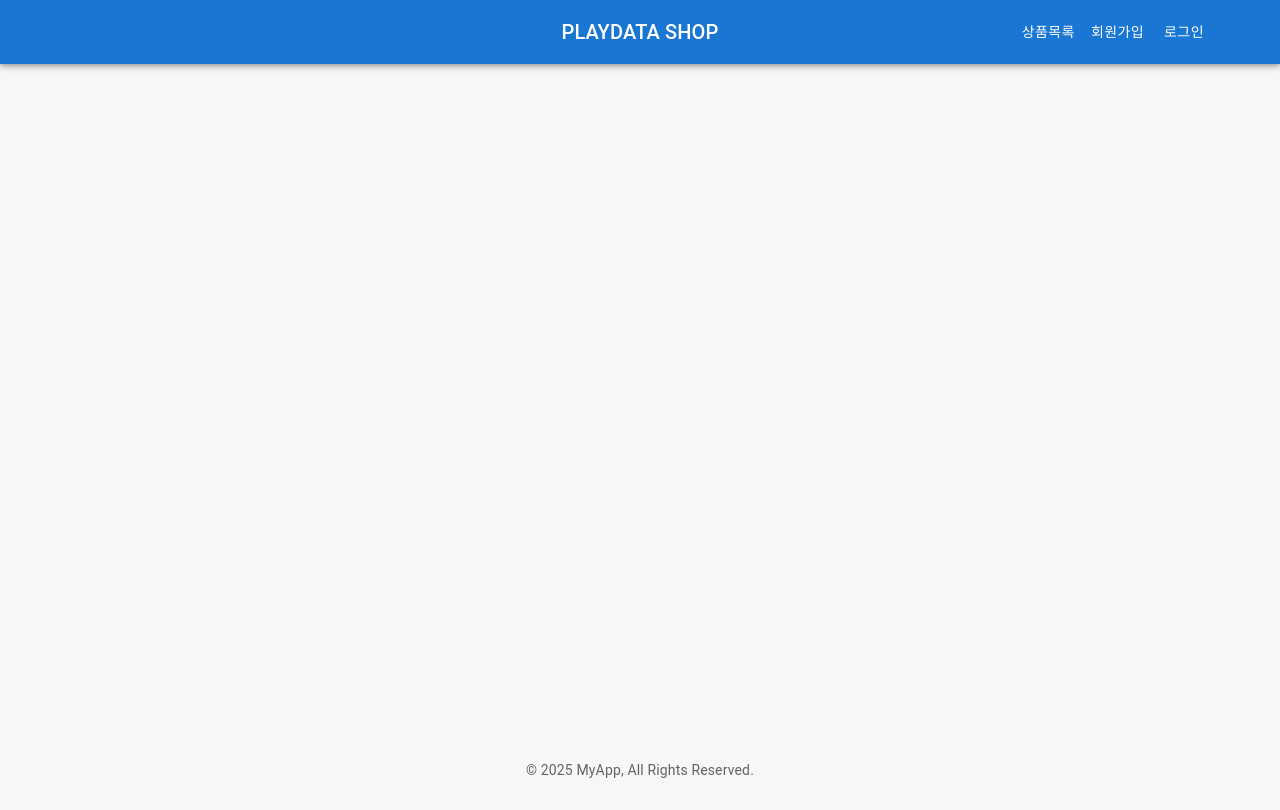
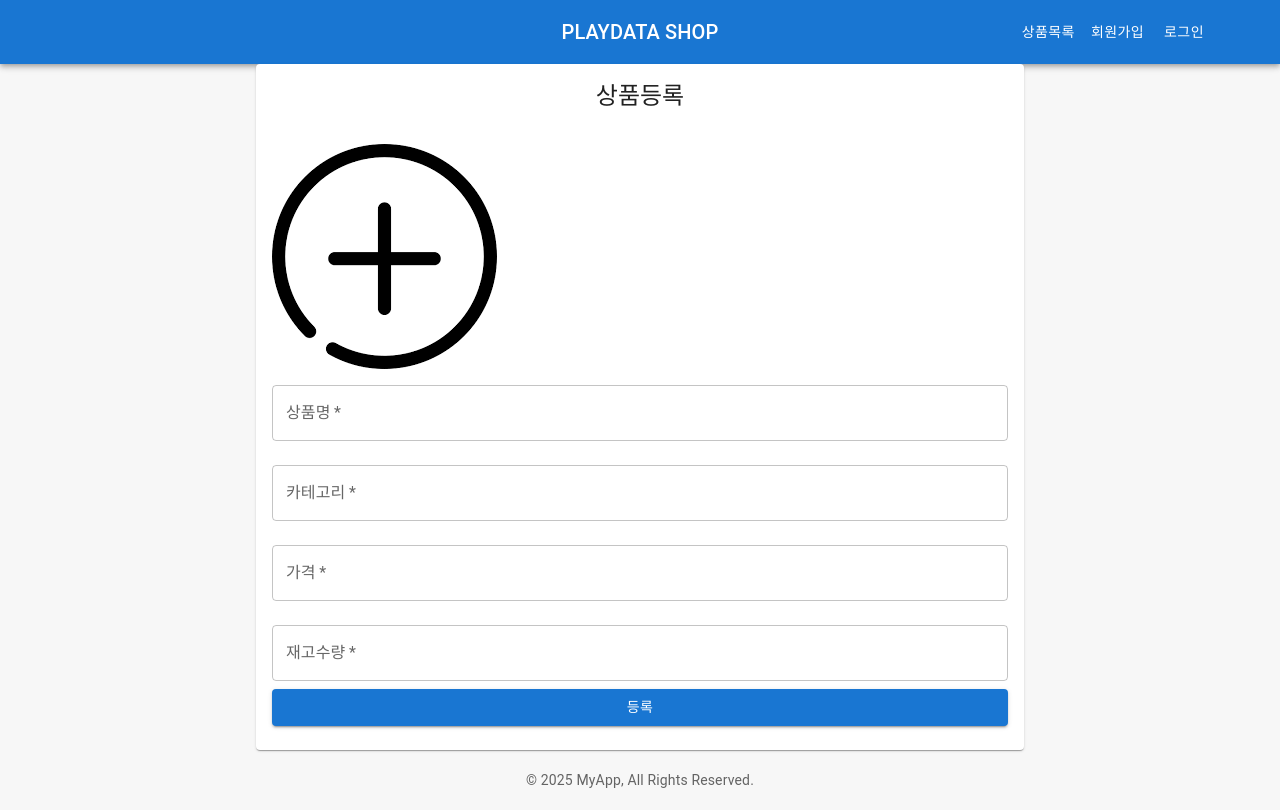
Before and after one commit to EunHyeokLee123/orderservice_front, a React (Vite) app in the folder orderservice_front/: page /product/manage in a window 1280 px wide. Built offline with nearby package versions, Linux system fonts and the light colour scheme.

Commit message:
제품 관리 기능 구현

```diff
--- a/orderservice_front/src/App.jsx
+++ b/orderservice_front/src/App.jsx
@@ -11,6 +11,7 @@ import ProductList from './components/ProductList';
 import { CartContextProvider } from './context/CartContext';
 import OrderPage from './components/OrderPage';
 import MyPage from './components/MyPage';
+import ProductCreate from './components/ProductCreate';
 
 const App = () => {
   return (
@@ -26,6 +27,7 @@ const App = () => {
               <Route path='/product/list' element={<ProductList />} />
               <Route path='/order/cart' element={<OrderPage />} />
               <Route path='/mypage' element={<MyPage />} />
+              <Route path='/product/manage' element={<ProductCreate />} />
             </Routes>
           </div>
           <Footer />
--- a/orderservice_front/src/components/LoginPage.jsx
+++ b/orderservice_front/src/components/LoginPage.jsx
@@ -12,6 +12,7 @@ import { useNavigate } from 'react-router-dom';
 import AuthContext from '../context/UserContext';
 import { jwtDecode } from 'jwt-decode';
 import axios from 'axios';
+import { API_BASE_URL, USER } from '../configs/host-config';
 
 const LoginPage = () => {
   const [email, setEmail] = useState('');
@@ -52,10 +53,7 @@ const LoginPage = () => {
     }
       */
     try {
-      const res = await axios.post(
-        'http://localhost:8181/user/doLogin',
-        loginData,
-      ); // 로그인은 토큰을 안보내도 되서 headers를 비워도 됨
+      const res = await axios.post(`${API_BASE_URL}${USER}/doLogin`, loginData); // 로그인은 토큰을 안보내도 되서 headers를 비워도 됨
 
       alert('로그인 성공!');
       onLogin(res.data.result);
--- a/orderservice_front/src/components/MemberCreate.jsx
+++ b/orderservice_front/src/components/MemberCreate.jsx
@@ -9,6 +9,7 @@ import {
 } from '@mui/material';
 import React, { useState } from 'react';
 import { useNavigate } from 'react-router-dom';
+import { API_BASE_URL } from '../configs/host-config';
 
 const MemberCreate = () => {
   const [name, setName] = useState('');
@@ -60,7 +61,7 @@ const MemberCreate = () => {
     //     }
     //   });
 
-    const res = await fetch('http://localhost:8181/user/create', {
+    const res = await fetch(`${API_BASE_URL}${USER}/create`, {
       method: 'POST',
       headers: {
         'Content-type': 'application/json',
--- /dev/null
+++ b/orderservice_front/src/components/ProductCreate.jsx
@@ -0,0 +1,157 @@
+import {
+  Button,
+  Card,
+  CardContent,
+  CardHeader,
+  Container,
+  Grid,
+  TextField,
+} from '@mui/material';
+import React, { useContext, useRef, useState } from 'react';
+import { useNavigate } from 'react-router-dom';
+import addImage from '../assets/image-add.png';
+import axiosInstance from '../configs/axios-config';
+import { API_BASE_URL, PROD } from '../configs/host-config';
+import { handleAxiosError } from '../configs/HandleAxiosError';
+import AuthContext from '../context/UserContext';
+
+const ProductCreate = () => {
+  const [name, setName] = useState('');
+  const [category, setCategory] = useState('');
+  const [price, setPrice] = useState('');
+  const [stockQuantity, setStockQuantity] = useState('');
+  const [productImage, setProductImage] = useState(null);
+  const navigate = useNavigate();
+  const { onLogout } = useContext(AuthContext);
+
+  const $fileTag = useRef();
+
+  const productCreate = async (e) => {
+    e.preventDefault();
+
+    try {
+      const registerData = new FormData();
+      registerData.append('name', name);
+      registerData.append('price', price);
+      registerData.append('category', category);
+      registerData.append('stockQuantity', stockQuantity);
+      registerData.append('productImage', productImage);
+
+      // axiosInstance의 기본 컨텐트 타입은 JSON임
+      // 이번에는 form-data를 보내야 해서,
+      // header의 컨텐트 타입을 직접 명시해야함.
+      const res = await axiosInstance.post(
+        `${API_BASE_URL}${PROD}/create`,
+        registerData,
+        {
+          headers: {
+            'Content-Type': 'multipart/form-data',
+          },
+        },
+      );
+      alert('상품 등록 완료1');
+      navigate('/product/list');
+    } catch (e) {
+      handleAxiosError(e, onLogout, navigate);
+    }
+  };
+
+  // 사용자가 파일을 선택해서 업로드하면 정보를 읽어들여서
+  // 썸네일 띄우는 함수
+  const fileUpdate = () => {
+    const file = $fileTag.current.files[0];
+
+    const reader = new FileReader();
+
+    reader.readAsDataURL(file);
+
+    reader.onload = () => {
+      setProductImage(reader.result);
+    };
+  };
+
+  return (
+    <Container>
+      <Grid container justifyContent='center'>
+        <Grid item xs={12} md={8}>
+          <Card>
+            <CardHeader title='상품등록' style={{ textAlign: 'center' }} />
+            <CardContent>
+              <form onSubmit={productCreate}>
+                <div
+                  className='thumbnail-box'
+                  style={{
+                    display: 'flex',
+                    justifyContent: 'center',
+                    cursor: 'pointer',
+                    width: '225px',
+                    borderRadius: '20px',
+                  }}
+                  onClick={() => $fileTag.current.click()}
+                >
+                  <img
+                    src={productImage || addImage}
+                    alt='prod-image'
+                    style={{ width: '225px' }}
+                  />
+                </div>
+                <TextField
+                  label='상품명'
+                  value={name}
+                  onChange={(e) => setName(e.target.value)}
+                  fullWidth
+                  margin='normal'
+                  required
+                />
+                <TextField
+                  label='카테고리'
+                  value={category}
+                  onChange={(e) => setCategory(e.target.value)}
+                  fullWidth
+                  margin='normal'
+                  required
+                />
+                <TextField
+                  label='가격'
+                  type='number'
+                  value={price}
+                  onChange={(e) => setPrice(e.target.value)}
+                  fullWidth
+                  margin='normal'
+                  required
+                />
+                <TextField
+                  label='재고수량'
+                  type='number'
+                  value={stockQuantity}
+                  onChange={(e) => setStockQuantity(e.target.value)}
+                  fullWidth
+                  margin='normal'
+                  required
+                />
+                <input
+                  type='file'
+                  accept='image/*'
+                  onChange={fileUpdate}
+                  style={{ display: 'none' }}
+                  required
+                  ref={$fileTag}
+                />
+                <Button
+                  type='submit'
+                  color='primary'
+                  variant='contained'
+                  fullWidth
+                >
+                  등록
+                </Button>
+              </form>
+            </CardContent>
+          </Card>
+        </Grid>
+      </Grid>
+    </Container>
+  );
+};
+
+export default ProductCreate;
--- /dev/null
+++ b/orderservice_front/src/configs/HandleAxiosError.js
@@ -0,0 +1,16 @@
+export const handleAxiosError = (error, onLogout, navigate) => {
+  if (error.response.data?.statusMessage === 'EXPIRED_RT') {
+    alert('시간이 경과하여 재 로그인이 필요합니다.');
+    onLogout();
+    navigate('/');
+  } else if (error.response.data.message === 'NO_LOGIN') {
+    alert('아예 로그인을 하지 않아서 재발급 요청 들어갈 수 없음!');
+    navigate('/');
+  } else if (error.response.data?.statusMessage === '재고 부족') {
+    alert('재고가 부족합니다. 다시 주문하셔야 합니다.');
+    navigate('/');
+  } else {
+    // 만약 추가해야 할 예외 타입이 더 있다면 else if로 추가해서 써주시면 됩니다.
+    throw error;
+  }
+};
--- /dev/null
+++ b/orderservice_front/src/configs/host-config.js
@@ -0,0 +1,27 @@
+/*
+ 리액트 프로젝트의 개발 중 ip는 localhost 입니다. -> 백엔드도 localhost로 작업 중일 것이다.
+ 하지만, 나중에는 서비스를 위해 도메인을 구입할 것입니다. -> 백엔드의 주소도 달라질 수 있다.
+ 리액트 내에서 백엔드를 지목하면서 fetch(axios) 요청을 많이 진행하고 있음.
+ 주소가 변경되었을 경우 일일히 모든 컴포넌트의 주소를 변경하기가 번거롭기 때문에
+ 호스트 네임을 전역적으로 관리하려는 의도로 설정하는 파일.
+*/
+
+// 브라우저에서 현재 클라이언트의 호스트 이름을 얻어오기
+const clientHostName = window.location.hostname;
+
+let backendHostName;
+
+if (clientHostName === 'localhost') {
+  // 개발중이라는 의미
+  backendHostName = 'http://localhost:8181';
+}
+// 배포를 했다는 가정하에
+else if (clientHostName === 'playdatashop.com') {
+  // 배포해서 현재 서비스 중
+  backendHostName = 'https://api.playdatashop.com';
+}
+
+export const API_BASE_URL = backendHostName;
+export const USER = '/user';
+export const PROD = '/product';
+export const ORDER = '/order';
```
Also changed, not shown: orderservice_front/src/components/MyPage.jsx (+6 -6 lines), orderservice_front/src/components/OrderPage.jsx (+6 -9 lines), orderservice_front/src/configs/axios-config.js (+26 -1 lines), orderservice_front/src/assets/image-add.png (added).
